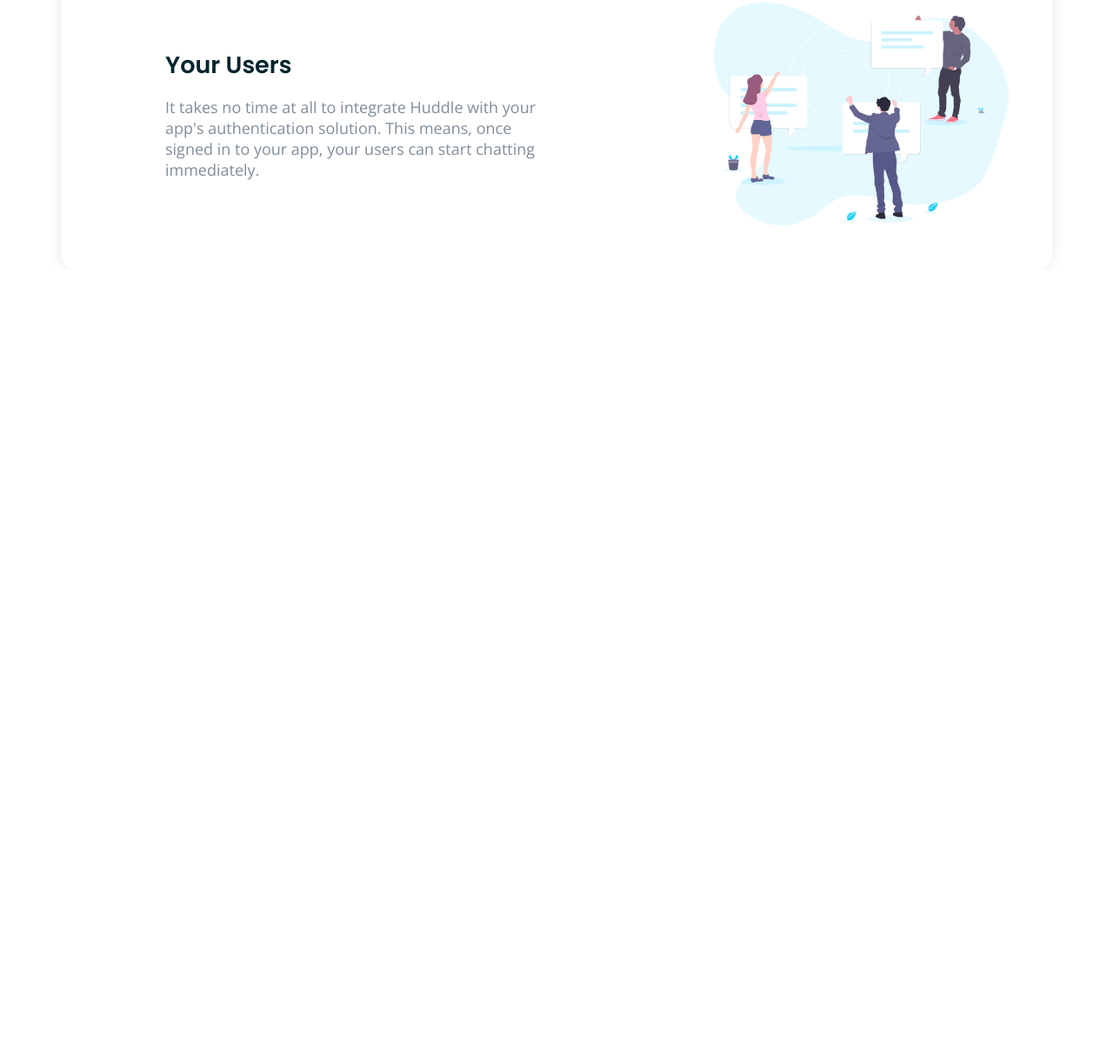
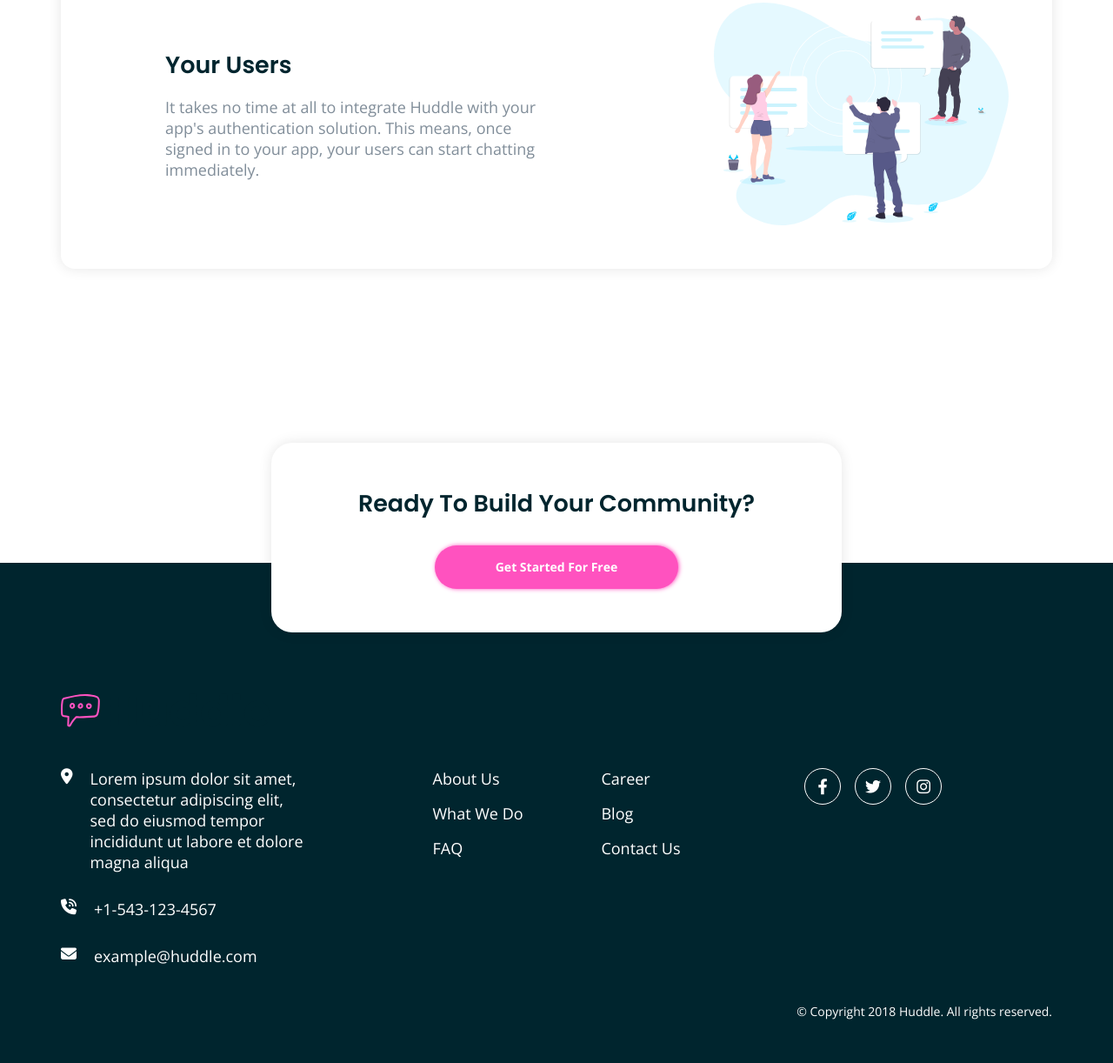
Before and after one commit to ahmedbaligh/huddle-landing, a plain HTML site: page index.html in a window 1280 px wide. Shown: the part 1767-2989 px from the top of the page at 87% size. Before the commit the page ends 2076 px from the top, so only its background shows below. Drawn offline with nearby package versions, Linux system fonts and the light colour scheme.

Commit message:
feat: Implement app footer

```diff
--- a/css/styles.css
+++ b/css/styles.css
@@ -17,6 +17,11 @@
   background-color: transparent;
   font: inherit;
   cursor: pointer;
+}
+
+a {
+  color: inherit;
+  text-decoration: none;
 }
 
 /* Global Styles */
@@ -97,7 +102,7 @@
   margin: 24px 0;
 }
 
-.intro-info .cta {
+.cta {
   padding: 5px 50px;
   height: 50px;
   width: 280px;
@@ -109,13 +114,15 @@
   box-shadow: 1px 0px 5px hsl(322, 100%, 66%);
 }
 
-.intro-info .cta:hover {
+.cta:hover {
   opacity: 0.6;
 }
 
 .intro-illustration {
   width: 50%;
 }
+
+/* Product Features Section */
 
 .product-features {
   display: flex;
@@ -154,11 +161,119 @@
   width: 35%;
 }
 
+/* Get Started Section */
+.get-started-wrapper {
+  max-width: 100%;
+}
+
+.get-started {
+  margin: 0 auto;
+  width: fit-content;
+  position: relative;
+  top: 80px;
+  background-color: white;
+  align-self: center;
+  display: flex;
+  flex-direction: column;
+  gap: 28px;
+  align-items: center;
+  padding: 50px 100px;
+  border-radius: 24px;
+  box-shadow: 0 0 15px rgb(0 0 0 / 0.1);
+}
+
+.get-started-title {
+  color: hsl(192, 100%, 9%);
+  text-align: center;
+}
+
+/* App Footer */
+.app-footer {
+  background-color: hsl(192, 100%, 9%);
+  color: white;
+  padding-top: 150px;
+  padding-bottom: 50px;
+}
+
+.footer-info {
+  display: flex;
+  justify-content: space-between;
+  margin: 42px 0;
+}
+
+.footer-info > * {
+  width: 25%;
+}
+
+.contact-info {
+  display: flex;
+  flex-direction: column;
+  gap: 30px;
+}
+
+.contact-item {
+  display: flex;
+  gap: 20px;
+}
+
+.app-nav {
+  display: flex;
+  justify-content: space-between;
+}
+
+.nav-group {
+  display: flex;
+  flex-direction: column;
+  gap: 16px;
+}
+
+.nav-link:hover {
+  color: hsl(208, 11%, 55%);
+}
+
+.social-links {
+  display: flex;
+  align-items: flex-start;
+  gap: 16px;
+}
+
+.social-link {
+  border: 1px solid white;
+  padding: 10px;
+  width: 42px;
+  height: 42px;
+  border-radius: 50%;
+  display: flex;
+  justify-content: center;
+  align-items: center;
+}
+
+.social-link.facebook:hover {
+  color: #3b5998;
+  border-color: #3b5998;
+}
+
+.social-link.twitter:hover {
+  color: #00acee;
+  border-color: #00acee;
+}
+
+.social-link.instagram:hover {
+  color: #962fbf;
+  border-color: #962fbf;
+}
+
+.copyrights {
+  margin-left: auto;
+  width: fit-content;
+  font-size: 14px;
+}
+
 /* Responsive Styles */
 @media (max-width: 699px) {
   .container {
-    padding-left: 30px;
-    padding-right: 30px;
+    padding-left: 16px;
+    padding-right: 16px;
   }
 
   .app-logo {
@@ -213,4 +328,44 @@
   .feature-description {
     font-size: 14px;
   }
+
+  .get-started {
+    padding-right: 20px;
+    padding-left: 20px;
+  }
+
+  .get-started-title {
+    font-size: 16px;
+  }
+
+  .footer-info {
+    flex-direction: column;
+    gap: 50px;
+  }
+
+  .contact-info {
+    font-size: 16px;
+  }
+
+  .app-nav {
+    font-size: 16px;
+  }
+
+  .footer-info > * {
+    width: 100%;
+  }
+
+  .app-nav {
+    flex-direction: column;
+    gap: 16px;
+  }
+
+  .social-links {
+    align-self: center;
+    width: fit-content;
+  }
+
+  .copyrights {
+    margin: 0 auto;
+  }
 }
--- a/index.html
+++ b/index.html
@@ -11,6 +11,15 @@
     <link
       href="https://fonts.googleapis.com/css2?family=Open+Sans:wght@400;700&family=Poppins:wght@600&display=swap"
       rel="stylesheet"
+    />
+
+    <!-- Font Awesome -->
+    <link
+      rel="stylesheet"
+      href="https://cdnjs.cloudflare.com/ajax/libs/font-awesome/6.3.0/css/all.min.css"
+      integrity="sha512-SzlrxWUlpfuzQ+pcUCosxcglQRNAq/DZjVsC0lE40xsADsfeQoEypE+enwcOiGjk/bSuGGKHEyjSoQ1zVisanQ=="
+      crossorigin="anonymous"
+      referrerpolicy="no-referrer"
     />
 
     <link rel="stylesheet" href="css/styles.css" />
@@ -81,6 +90,73 @@
           <img src="images/illustration-your-users.svg" alt="" class="feature-illustration" />
         </div>
       </section>
+
+      <div class="container get-started-wrapper">
+        <section class="get-started">
+          <h2 class="get-started-title">Ready To Build Your Community?</h2>
+
+          <button class="cta">Get Started For Free</button>
+        </section>
+      </div>
     </main>
+
+    <footer class="app-footer container">
+      <img src="images/logo.svg" alt="Huddle Logo" class="app-logo" />
+
+      <div class="footer-info">
+        <div class="contact-info">
+          <div class="contact-item">
+            <i class="fa-solid fa-location-dot"></i>
+
+            <p>
+              Lorem ipsum dolor sit amet, consectetur adipiscing elit, sed do eiusmod tempor incididunt ut labore et
+              dolore magna aliqua
+            </p>
+          </div>
+
+          <div class="contact-item">
+            <i class="fa-solid fa-phone-volume"></i>
+
+            <p>+1-543-123-4567</p>
+          </div>
+
+          <div class="contact-item">
+            <i class="fa-solid fa-envelope"></i>
+
+            <p>example@huddle.com</p>
+          </div>
+        </div>
+
+        <nav class="app-nav">
+          <div class="nav-group">
+            <a href="#" class="nav-link">About Us</a>
+            <a href="#" class="nav-link">What We Do</a>
+            <a href="#" class="nav-link">FAQ</a>
+          </div>
+
+          <div class="nav-group">
+            <a href="#" class="nav-link">Career</a>
+            <a href="#" class="nav-link">Blog</a>
+            <a href="#" class="nav-link">Contact Us</a>
+          </div>
+        </nav>
+
+        <nav class="social-links">
+          <a href="https://www.facebook.com" class="social-link facebook">
+            <i class="fa-brands fa-facebook-f"></i>
+          </a>
+
+          <a href="https://www.twitter.com" class="social-link twitter">
+            <i class="fa-brands fa-twitter"></i>
+          </a>
+
+          <a href="https://www.instagram.com" class="social-link instagram">
+            <i class="fa-brands fa-instagram"></i>
+          </a>
+        </nav>
+      </div>
+
+      <p class="copyrights">&copy; Copyright 2018 Huddle. All rights reserved.</p>
+    </footer>
   </body>
 </html>
```
